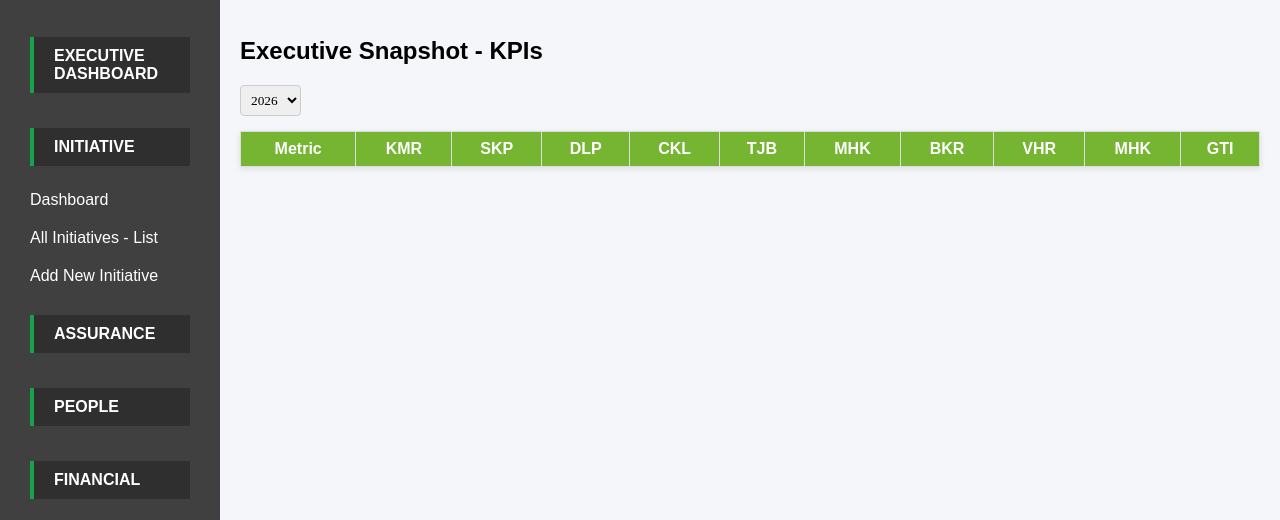
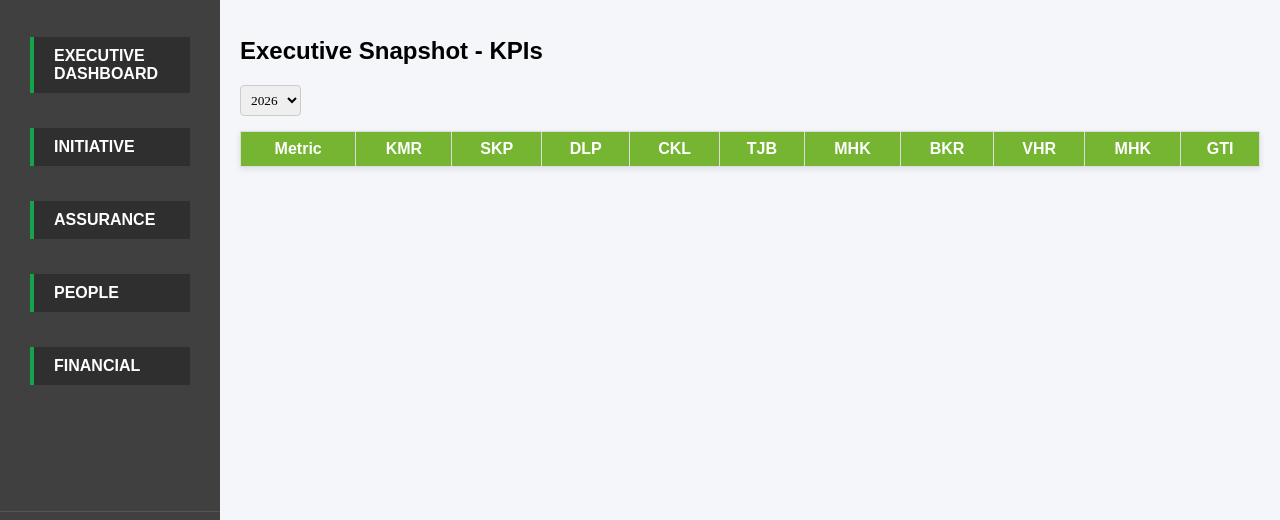
Before and after one commit to WafiFacilities/Orbit, a plain HTML site: page executive-summary.html in a window 1280 px wide. Shown: the part 80-600 px from the top of the page. Drawn offline with nearby package versions, Linux system fonts and the light colour scheme; no server answers.

Commit message:
Update executive-summary.html

```diff
--- a/executive-summary.html
+++ b/executive-summary.html
@@ -105,9 +105,7 @@ background:#f0f0f0;
 <a href="executive-summary.html"><h4>EXECUTIVE DASHBOARD</h4></a>
 
 <a href="dashboard.html"><h4>INITIATIVE</h4></a>
-<a href="dashboard.html">Dashboard</a>
-<a href="index.html">All Initiatives - List</a>
-<a href="add-initiative.html">Add New Initiative</a>
+
 
 <a href="assurances.html"><h4>ASSURANCE</h4></a>
 
```
